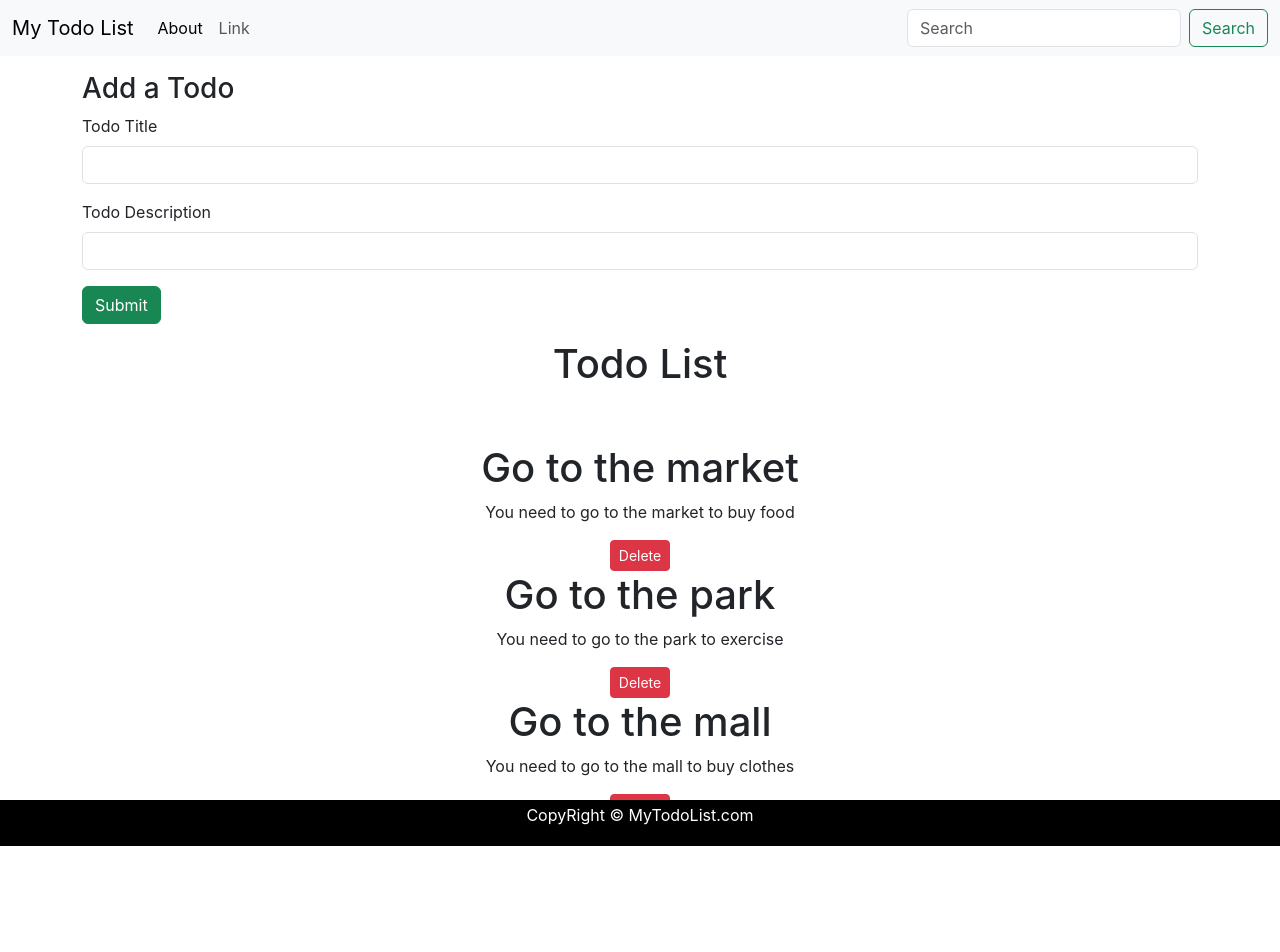
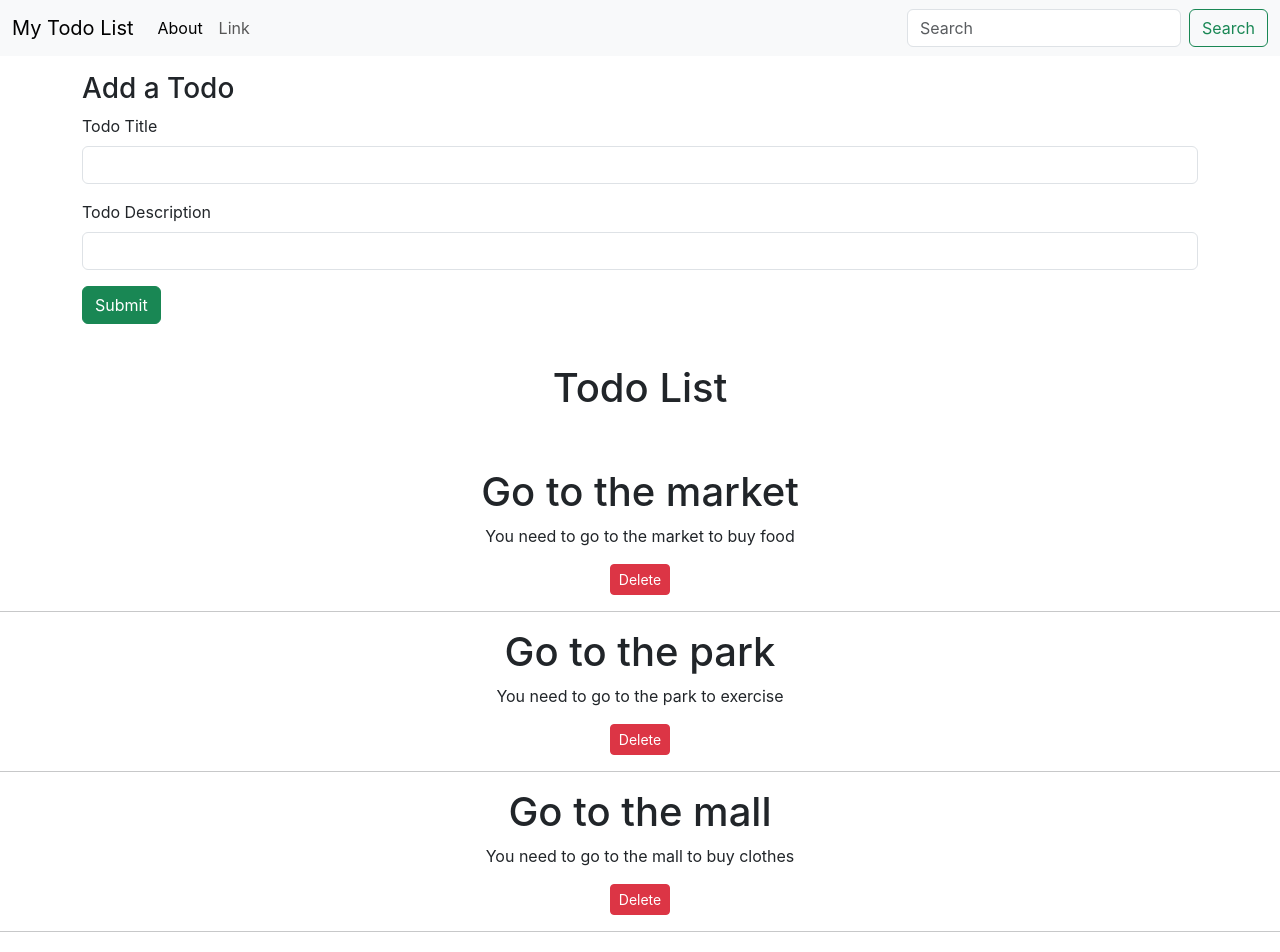
Before and after one commit to Yug912/Todo-s-List, a React (Create React App) app: page / in a window 1280 px wide. Shown: the top 952 px of the page. Before the commit the page ends 846 px from the top, so only its background shows below. Built offline with nearby package versions, Linux system fonts and the light colour scheme.

Commit message:
add todo complete logic

```diff
--- a/src/App.js
+++ b/src/App.js
@@ -11,6 +11,14 @@ function App() {
     setTodos(todos.filter((e)=>{
       return e!==todo;
     }));
+  }
+  const addtodo=(title,description)=>{
+    const newTodo={
+      sno:todos[todos.length-1].sno+1,
+      title:title,
+      desc:description
+    };
+    setTodos([...todos,newTodo]);
   }
   const [todos, setTodos] = useState([
         {
@@ -32,7 +40,7 @@ function App() {
   return (
     <>
        <Header Title="My Todo List" searchbar={true} />
-       <AddTodo />
+       <AddTodo addtodo={addtodo} />
        <Todos todo={todos} onDelete={onDelete} />
        <Footer />
 
--- a/src/MyComponent/AddTodo.js
+++ b/src/MyComponent/AddTodo.js
@@ -1,25 +1,35 @@
-import React from 'react'
+import React,{useState} from 'react'
 
-const AddTodo = () => {
+
+const AddTodo = (props) => {
+    const [title, setTitle] = useState("");
+    const [description, setDescription] = useState("");
+    const submit=(e)=>{
+        e.preventDefault();
+        if(!title || !description){
+            alert("Title or Description cannot be blank");
+        }
+        props.addtodo(title,description);
+    }
   return (
     <div className="container my-3">
         <h3>Add a Todo</h3>
-    <form >
+    <form onSubmit={submit} placeholder="">
 
-  <div class="mb-3">
-    <label for="title" class="form-label">Todo Title</label>
-    <input type="text" class="form-control" id="title" aria-describedby="emailHelp"/>
+  <div className="mb-3">
+    <label for="title" className="form-label">Todo Title</label>
+    <input type="text" className="form-control" id="title" aria-describedby="emailHelp" value={title} onChange={(e) => setTitle(e.target.value)}/>
 
   </div>
-  <div class="mb-3">
-    <label for="description" class="form-label">Todo Description</label>
-    <input type="text" class="form-control" id="description"/>
+  <div className="mb-3">
+    <label for="description" className="form-label">Todo Description</label>
+    <input type="text" className="form-control" id="description" value={description} onChange={(e) => setDescription(e.target.value)}/>
   </div>
 
-  <button type="submit" class="btn btn-primary btn-success">Submit</button>
+  <button type="submit" className="btn btn-primary btn-success">Submit</button>
 </form>
 </div>
   )
 }
 
-export default AddTodo
+export default AddTodo;
--- a/src/MyComponent/Todos.js
+++ b/src/MyComponent/Todos.js
@@ -2,9 +2,12 @@ import React from 'react'
 import TodoItems from './TodoItems'
 
 const Todos = (props) => {
-
+    let mystyle={
+        minHeight:"46vh",
+        margin:"40px auto"
+    }
   return (
-    <div className="text-center">
+    <div className="text-center" style={mystyle}>
       <h1 >Todo List</h1>
       <br />
       <br />
@@ -14,7 +17,7 @@ const Todos = (props) => {
         return (
             <div key={todo.sno}>
 
-        <TodoItems todo={todo}  onDelete={props.onDelete} />
+        <TodoItems todo={todo}  onDelete={props.onDelete} /><hr />
         </div>
         );
        })}
--- a/src/MyComponent/footer.css
+++ b/src/MyComponent/footer.css
@@ -1,6 +1,6 @@
 .footer{
-    position:absolute;
-    top:100vh;
+    position:relative;
+    top:1vh;
     width:100%;
     background-color: black;
     color: white;
```
